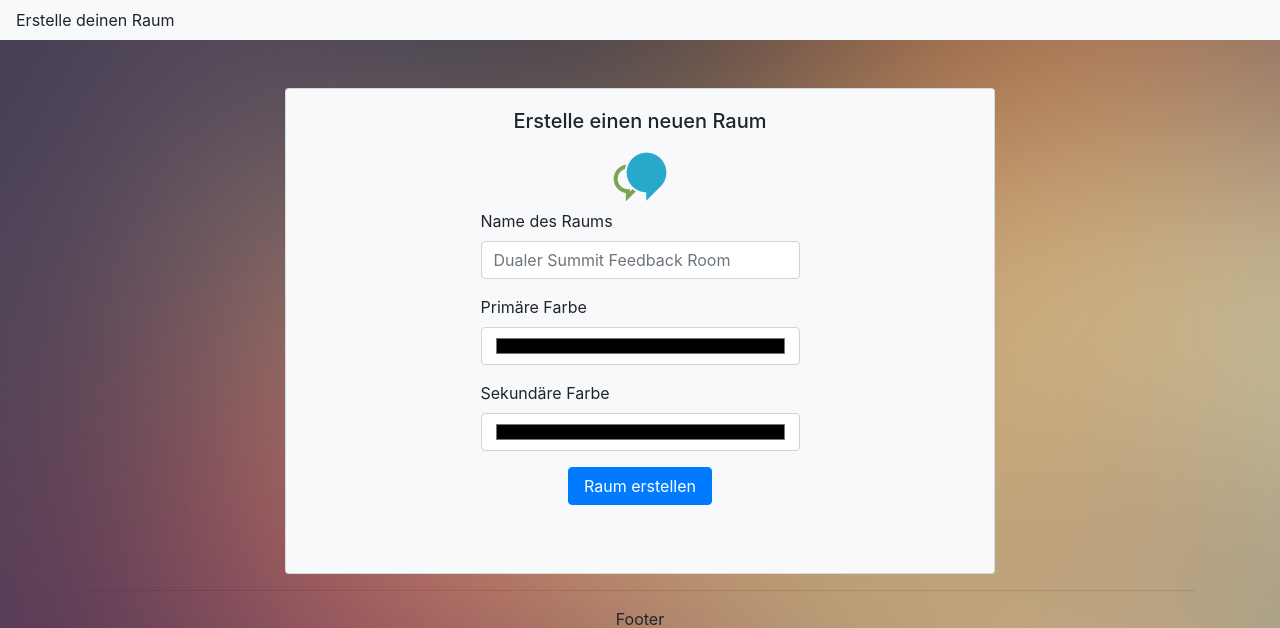
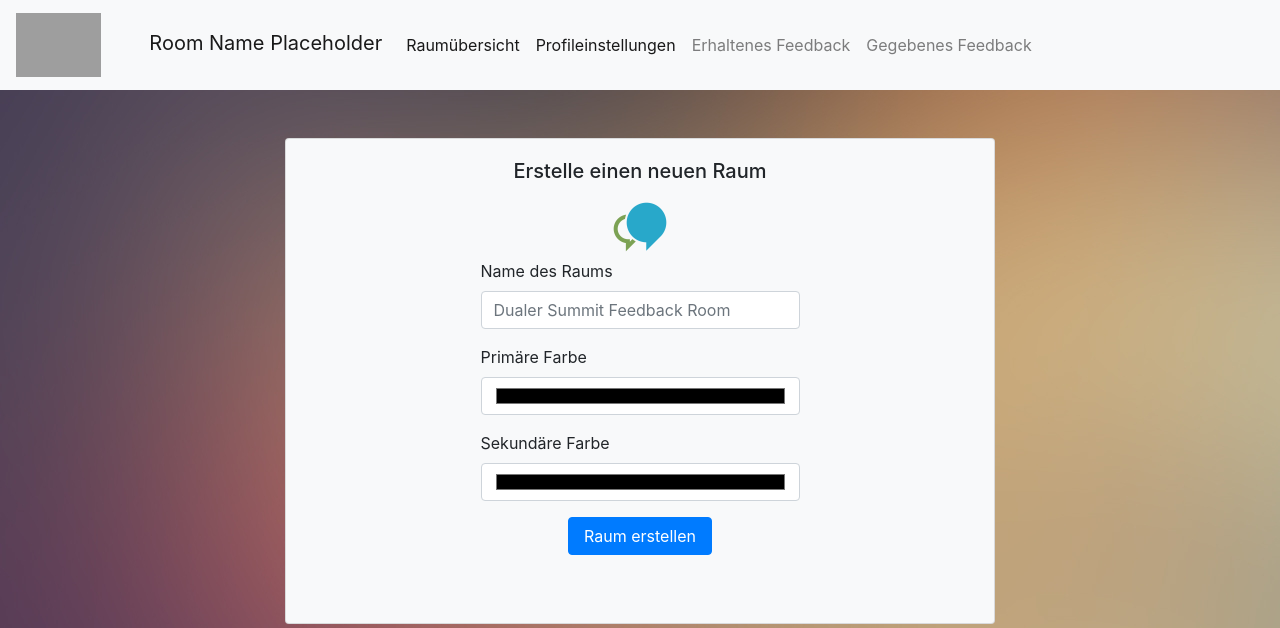
Before and after one commit to fkressmann/feedi-io, a Flask app: page /create-room in a window 1280 px wide. Shown: the top 628 px of the page. Run offline with Flask 2, Linux system fonts and the light colour scheme; parts of the project's set-up code (start-up, migrations or seed data) failed here and were passed over; some libraries are stand-ins or nearby versions; grey boxes are pictures that could not be loaded.

Commit message:
Adjusted nav bar

```diff
--- a/src/templates/base.html
+++ b/src/templates/base.html
@@ -12,17 +12,36 @@
     <meta name="viewport" content="width=device-width, initial-scale=1">
     <meta name="robots" content="none"/>
     {% block head %}{% endblock %}
-    {% if room %}
-        <style>
-            primary-bg {
-                background-color: # {{ room.primary_color }} !important;
-            }
-        </style>
-    {% endif %}
+
     <title>{% block title %}{% endblock %}</title>
 </head>
 
 <body>
+    <nav class="navbar navbar-expand-sm navbar-light sticky-top bg-light">
+        <a class="navbar-brand" href="#">
+            <img class="mr-5" src="/static/img/logo_dualer.png" height="64px" alt="">Room Name Placeholder
+        </a>
+        <button class="navbar-toggler" type="button" data-toggle="collapse" data-target="#navbarNav"
+                aria-controls="navbarNav" aria-expanded="false" aria-label="Toggle navigation">
+            <span class="navbar-toggler-icon"></span>
+        </button>
+        <div class="collapse navbar-collapse" id="navbarNav">
+            <ul class="navbar-nav mr-auto">
+                <li class="nav-item active">
+                    <a class="nav-link" href="{{url_for('room.overview')}}">Raumübersicht</a>
+                </li>
+                <li class="nav-item active">
+                    <a class="nav-link" href="{{url_for('profile.view')}}">Profileinstellungen</a>
+                </li>
+                <li class="nav-item">
+                    <a class="nav-link" href="feedback_received">Erhaltenes Feedback</a>
+                </li>
+                <li class="nav-item">
+                    <a class="nav-link" href="feedback_sent">Gegebenes Feedback</a>
+                </li>
+            </ul>
+        </div>
+    </nav>
 {% block header %}{% endblock %}
 <div class="container">
     {% with messages = get_flashed_messages(True) %}
--- a/src/templates/create_room.html
+++ b/src/templates/create_room.html
@@ -1,13 +1,7 @@
 {% extends "base.html" %}
 
-{% block title %}BI X-mas challenge{% endblock %}
+{% block title %}Raum erstellen{% endblock %}
 
-{% block header %}
-    <nav class="navbar navbar-light bg-light">
-        Erstelle deinen Raum
-    </nav>
-
-{% endblock %}
 
 {% block content %}
     <div class="container">
--- a/src/templates/room_created.html
+++ b/src/templates/room_created.html
@@ -2,12 +2,6 @@
 
 {% block title %}Raum erstellt{% endblock %}
 
-{% block header %}
-<nav class="navbar navbar-light bg-light">
-    Dein erstellter Raum
-</nav>
-
-{% endblock %}
 
 {% block content %}
 <div class="container">
```
Also changed, not shown: src/templates/overview.html (+0 -7 lines), src/templates/profile_settings.html (+0 -25 lines).
